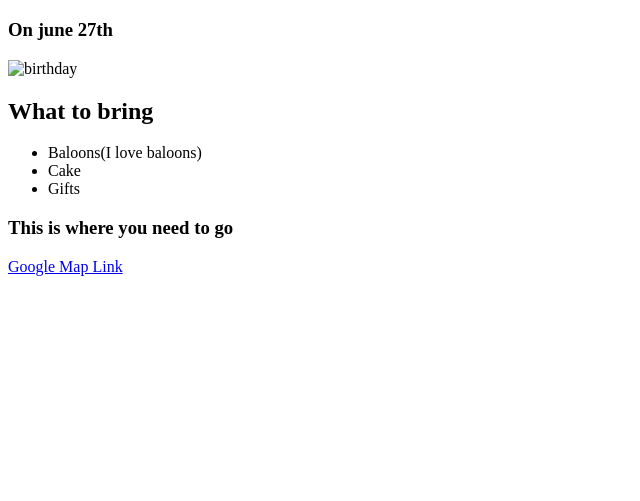
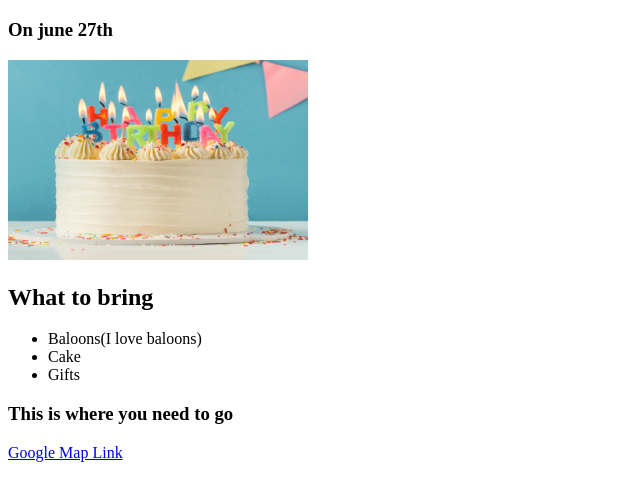
Before and after one commit to uzma27/portfolio, a plain HTML site: page Buplic/ch2.html in a window 1280 px wide. Shown: the part 61-562 px from the top of the page, without its empty margins (0-640 px from the left). Drawn offline with Linux system fonts and the light colour scheme.

Commit message:
Update ch2.html

```diff
--- a/Buplic/ch2.html
+++ b/Buplic/ch2.html
@@ -12,7 +12,7 @@
     <h3>
         On june 27th
     </h3>
-      <img src="./Assests/wishes.jpg" width="300" height="200" alt="birthday">
+      <img src="../Assests/wishes.jpg" width="300" height="200" alt="birthday">
     <h2>What to bring</h2>
     <ul>
         <li>
```
